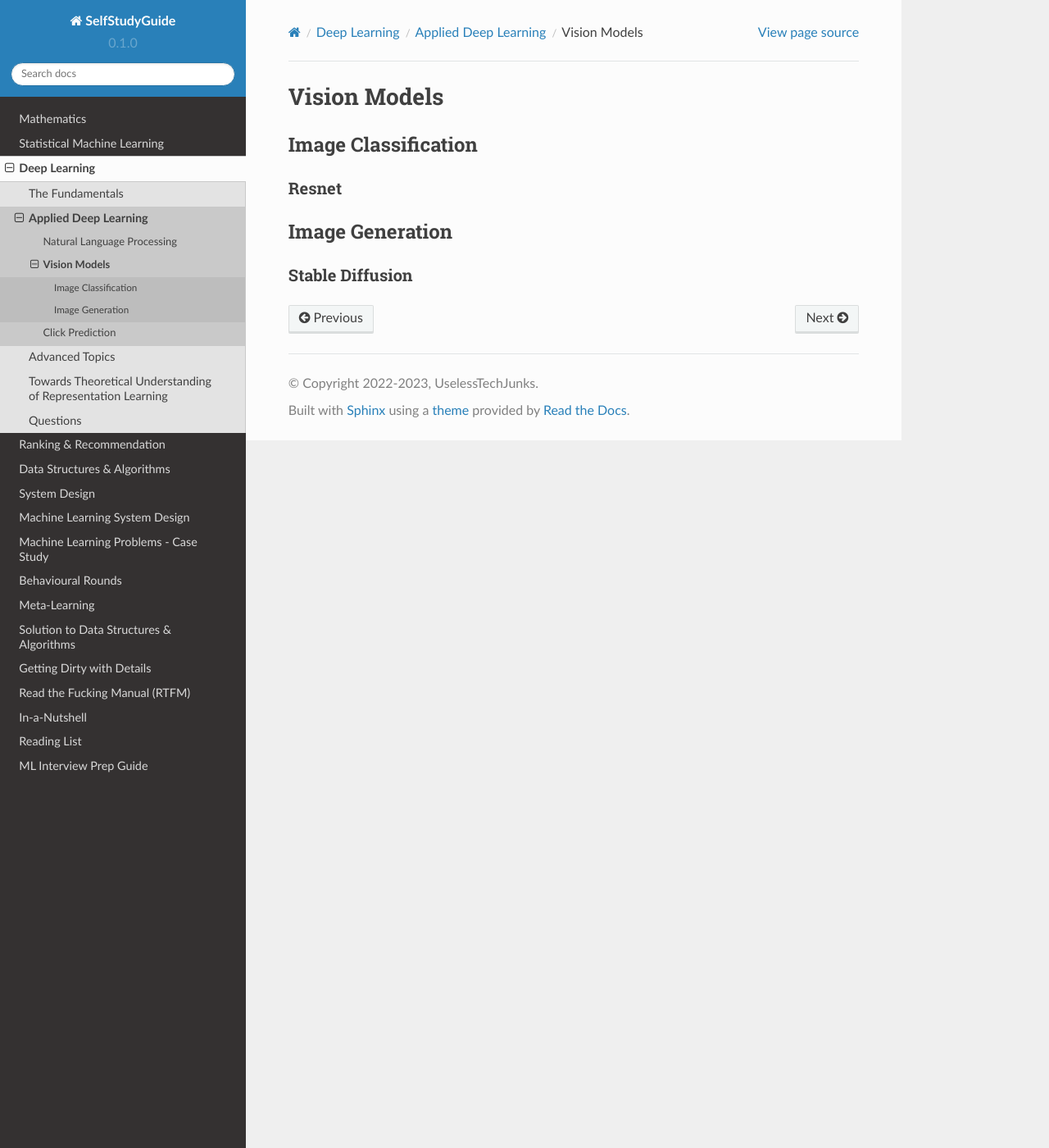
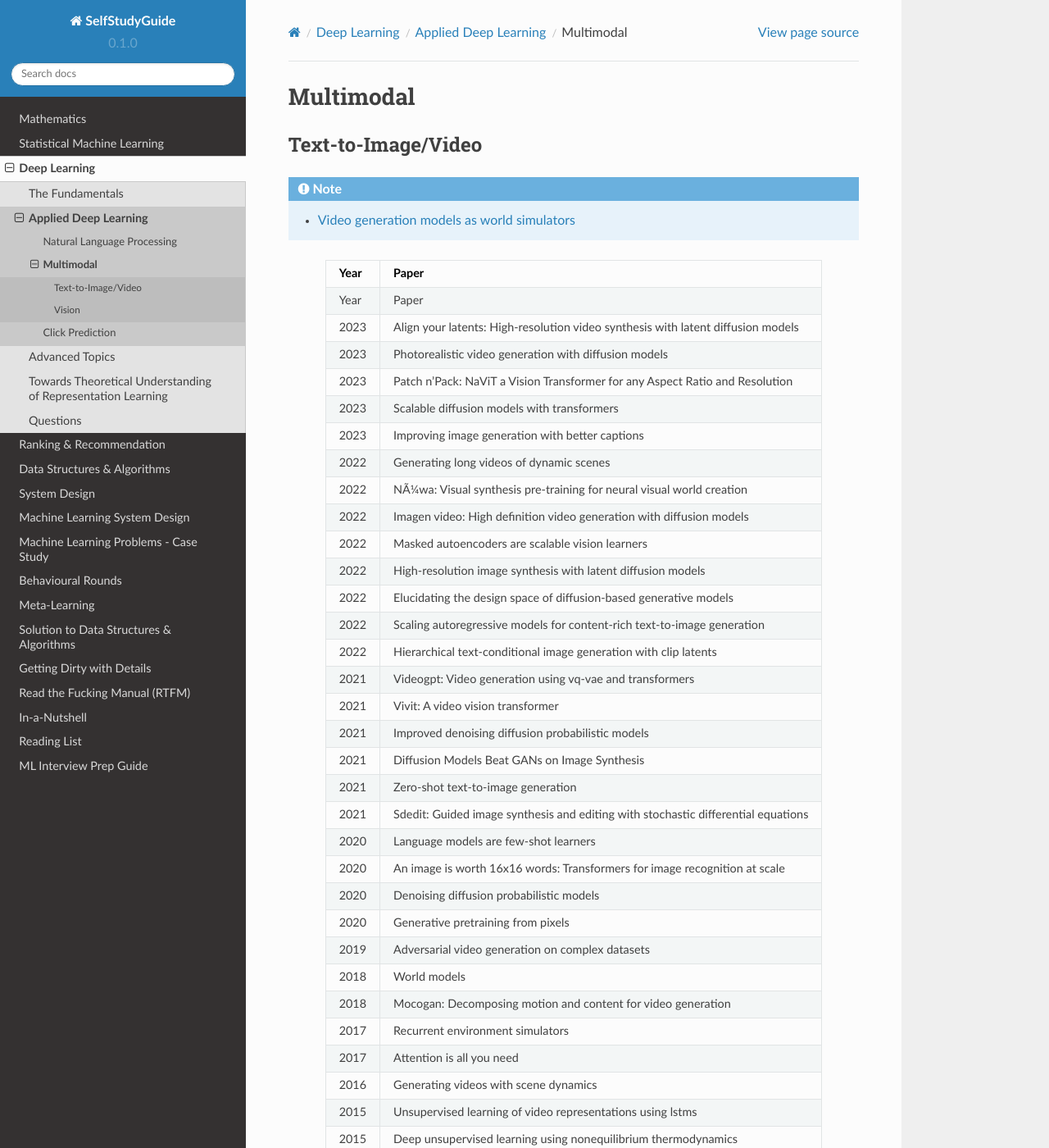
Before and after one commit to uselesstechjunks/leetcode, a Sphinx documentation site: the page built from docs/source/dl/application/image.rst, in a window 1280 px wide and 1400 px high. Shown: the whole window at 82% size. Built offline with Sphinx 7.4.7 and the Read the Docs theme 2.0.0, drawn with Linux system fonts in a browser that asks for light colours; some of the changed text lies outside the part shown.

Commit message:
Update image.rst (#259)

```diff
--- a/docs/source/dl/application/image.rst
+++ b/docs/source/dl/application/image.rst
@@ -1,15 +1,55 @@
 ##############################################################################
-Vision Models
+Multimodal
 ##############################################################################
 
+******************************************************************************************
+Text-to-Image/Video
+******************************************************************************************
+.. note::
+	* `Video generation models as world simulators <https://openai.com/index/video-generation-models-as-world-simulators/>`_
+
+.. csv-table::
+	:header: "Year","Paper"
+	:align: center
+
+		Year,Paper
+		2023,Align your latents: High-resolution video synthesis with latent diffusion models
+		2023,Photorealistic video generation with diffusion models
+		2023,Patch n'Pack: NaViT a Vision Transformer for any Aspect Ratio and Resolution
+		2023,Scalable diffusion models with transformers
+		2023,Improving image generation with better captions
+		2022,Generating long videos of dynamic scenes
+		2022,NÃ¼wa: Visual synthesis pre-training for neural visual world creation
+		2022,Imagen video: High definition video generation with diffusion models
+		2022,Masked autoencoders are scalable vision learners
+		2022,High-resolution image synthesis with latent diffusion models
+		2022,Elucidating the design space of diffusion-based generative models
+		2022,Scaling autoregressive models for content-rich text-to-image generation
+		2022,Hierarchical text-conditional image generation with clip latents
+		2021,Videogpt: Video generation using vq-vae and transformers
+		2021,Vivit: A video vision transformer
+		2021,Improved denoising diffusion probabilistic models
+		2021,Diffusion Models Beat GANs on Image Synthesis
+		2021,Zero-shot text-to-image generation
+		2021,Sdedit: Guided image synthesis and editing with stochastic differential equations
+		2020,Language models are few-shot learners
+		2020,An image is worth 16x16 words: Transformers for image recognition at scale
+		2020,Denoising diffusion probabilistic models
+		2020,Generative pretraining from pixels
+		2019,Adversarial video generation on complex datasets
+		2018,World models
+		2018,Mocogan: Decomposing motion and content for video generation
+		2017,Recurrent environment simulators
+		2017,Attention is all you need
+		2016,Generating videos with scene dynamics
+		2015,Unsupervised learning of video representations using lstms
+		2015,Deep unsupervised learning using nonequilibrium thermodynamics
+		2013,Auto-encoding variational bayes
+
+******************************************************************************
+Vision
 ******************************************************************************
 Image Classification
-******************************************************************************
-Resnet
 ==============================================================================
-
-******************************************************************************
 Image Generation
-******************************************************************************
-Stable Diffusion
 ==============================================================================
```
